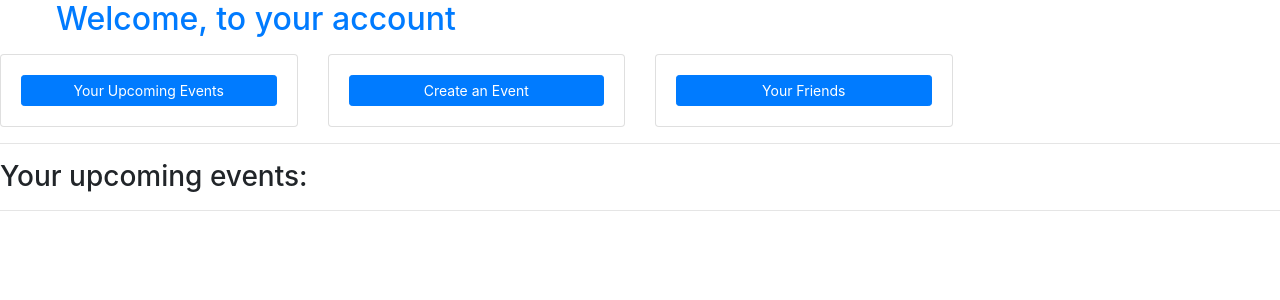
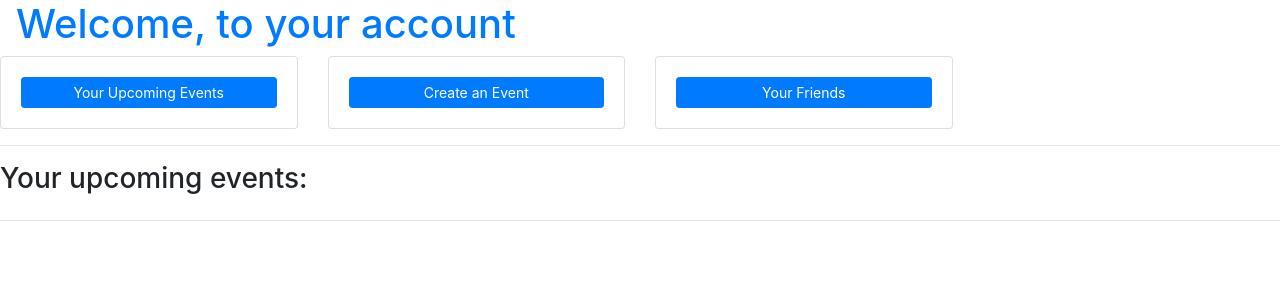
Before and after one commit to swk3st/KYSA-Meetup-Finder, a Django app: page /accounts/profile/ in a window 1280 px wide. Shown: the part 56-356 px from the top of the page. Run offline with Django 3.2, Linux system fonts and the light colour scheme; some libraries are stand-ins or nearby versions.

Commit message:
updated user profile

```diff
--- a/meetup_finder_app/templates/meetup_finder_app/userProfile.html
+++ b/meetup_finder_app/templates/meetup_finder_app/userProfile.html
@@ -6,10 +6,7 @@
 
 {% block content %}
 <body>
-    <ul>
-        <h2><a href="" class="smoothScroll px-3"><span>Welcome, {% user_display user %} to your account </span></a></h2>
-    </ul>
-</body>
+        <h1><a href="" class="smoothScroll px-3"><span>Welcome, {% user_display user %} to your account </span></a></h1>
 
 <div class="row" >
 	<div class="col-md-3">
@@ -30,11 +27,10 @@
 	</div>
 </div>
 <hr>
-<div>
+<div style="width:100vw;">
 <h3>Your upcoming events:</h3>
-<ul>
+<div style="width:100vw;display:flex;flex-wrap:wrap;justify-content:center;">
 {%for event in user.event_set.all %}
-	{%if event.coming_up %}
 		<div id="content" style="width:300px;border-style: solid;padding:10px;border-radius:15px">
 			<div id="siteNotice"></div>
 			<h1 id="firstHeading" class="firstHeading">{{ event.event_name }}</h1>
@@ -52,10 +48,11 @@
 				</form>
 			</div>
 		</div>`
-	{%endif%}
 {%endfor%}
-</ul>
+</div>
 </div>
 
 
 {% endblock %}
+
+</body>
```
